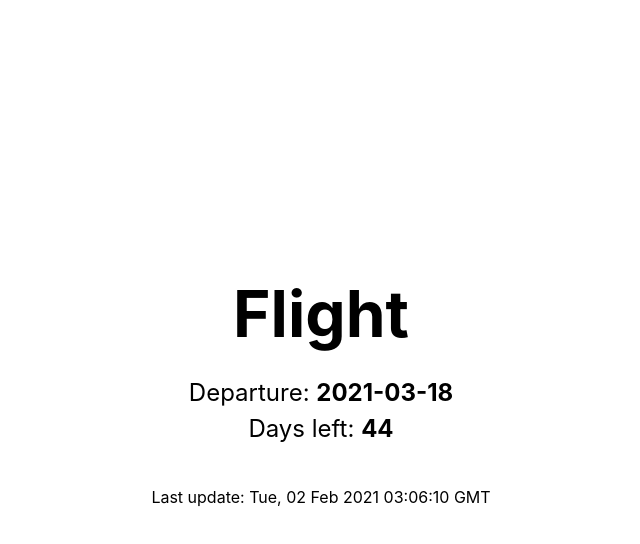
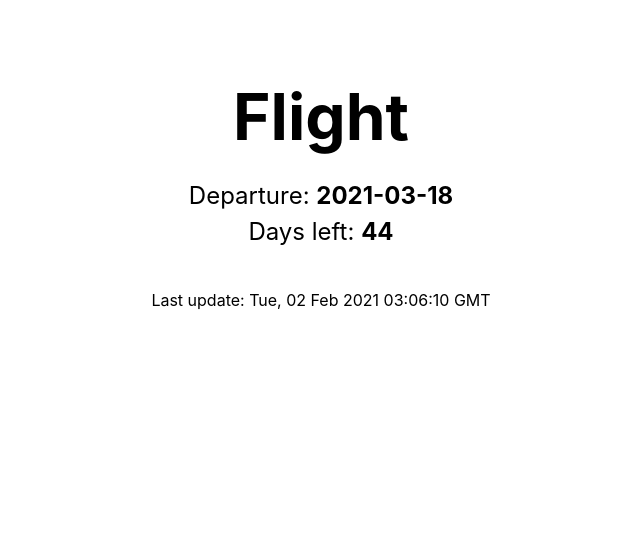
Before and after one commit to giovannymassuia/countdown-app, a Next.js app: page / in a window 1280 px wide. Shown: the top 544 px of the page, without its empty margins (319-959 px from the left). Built offline with nearby package versions, Linux system fonts and the light colour scheme.

Commit message:
Update Home.module.css

```diff
--- a/styles/Home.module.css
+++ b/styles/Home.module.css
@@ -1,5 +1,6 @@
 .container {
   min-height: 100vh;
+  min-height: -webkit-fill-available;
   padding: 0 0.5rem;
   display: flex;
   flex-direction: column;
```
